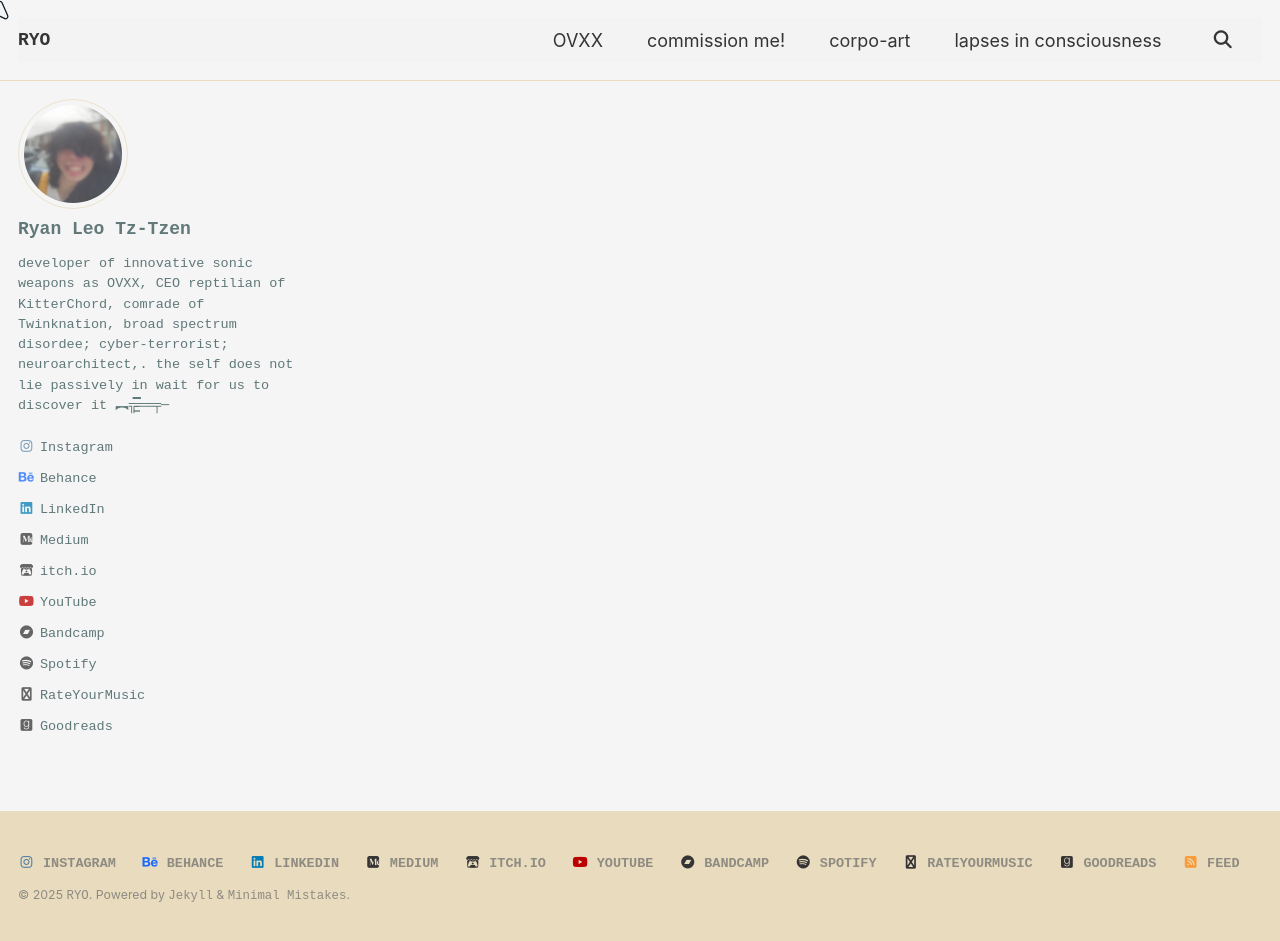
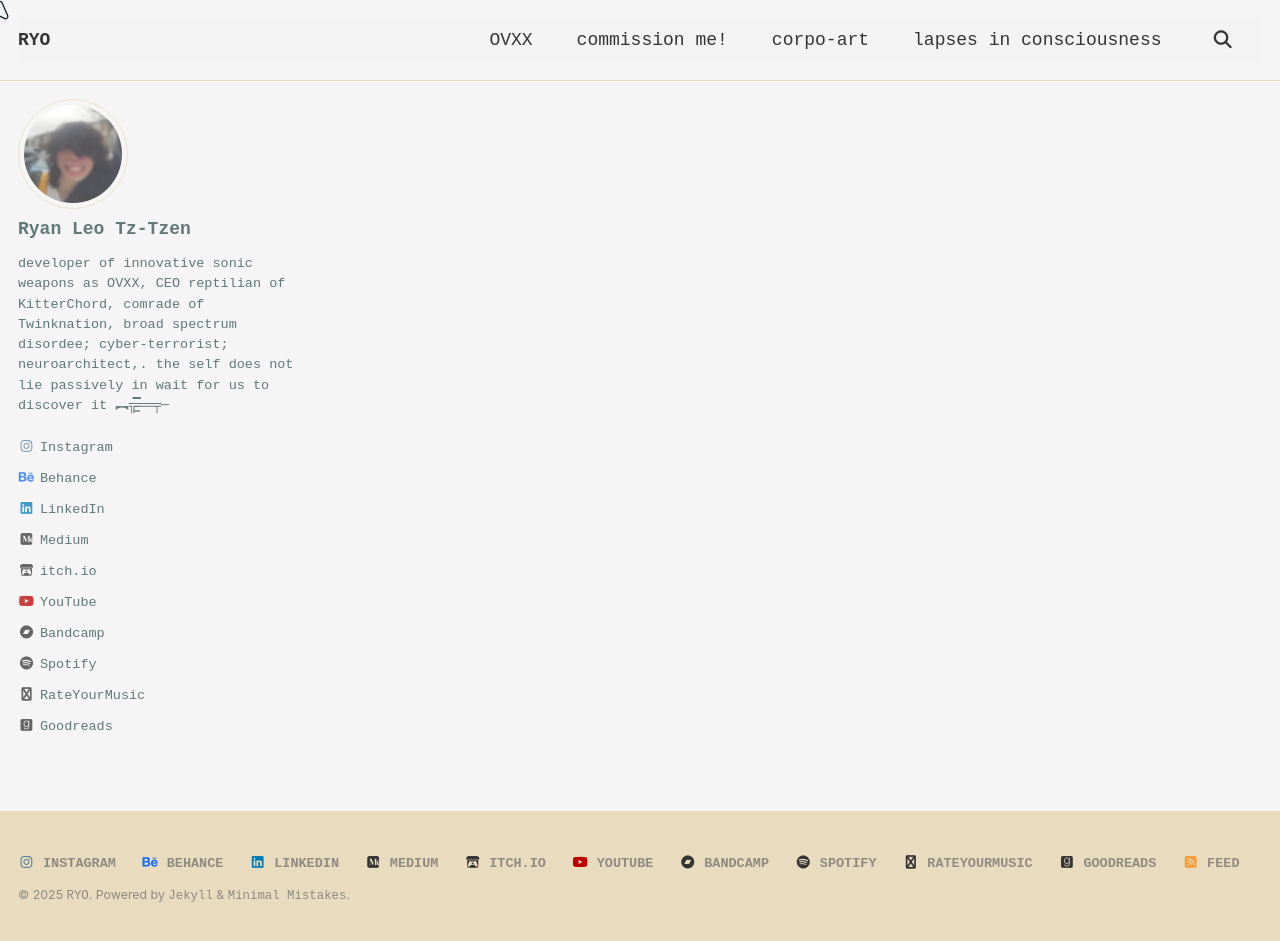
Before and after one commit to cryotato/cryotato.github.io, a Jekyll site: the page built from index.md, in a window 1280 px wide and 942 px high. Built offline with Jekyll 4.4.1, drawn with Linux system fonts in a browser that asks for light colours; cached includes are drawn as plain includes.

Commit message:
Update main.scss

```diff
--- a/assets/css/main.scss
+++ b/assets/css/main.scss
@@ -58,6 +58,10 @@
   font-family: "Courier New", Courier, monospace;
 }
 
+.masthead__menu-item a {
+  font-family: "Courier New", Courier, monospace;
+}
+
 // Apply monospace to the Footer elements
 .page__footer {
   font-family: "Courier New", Courier, monospace;
```
